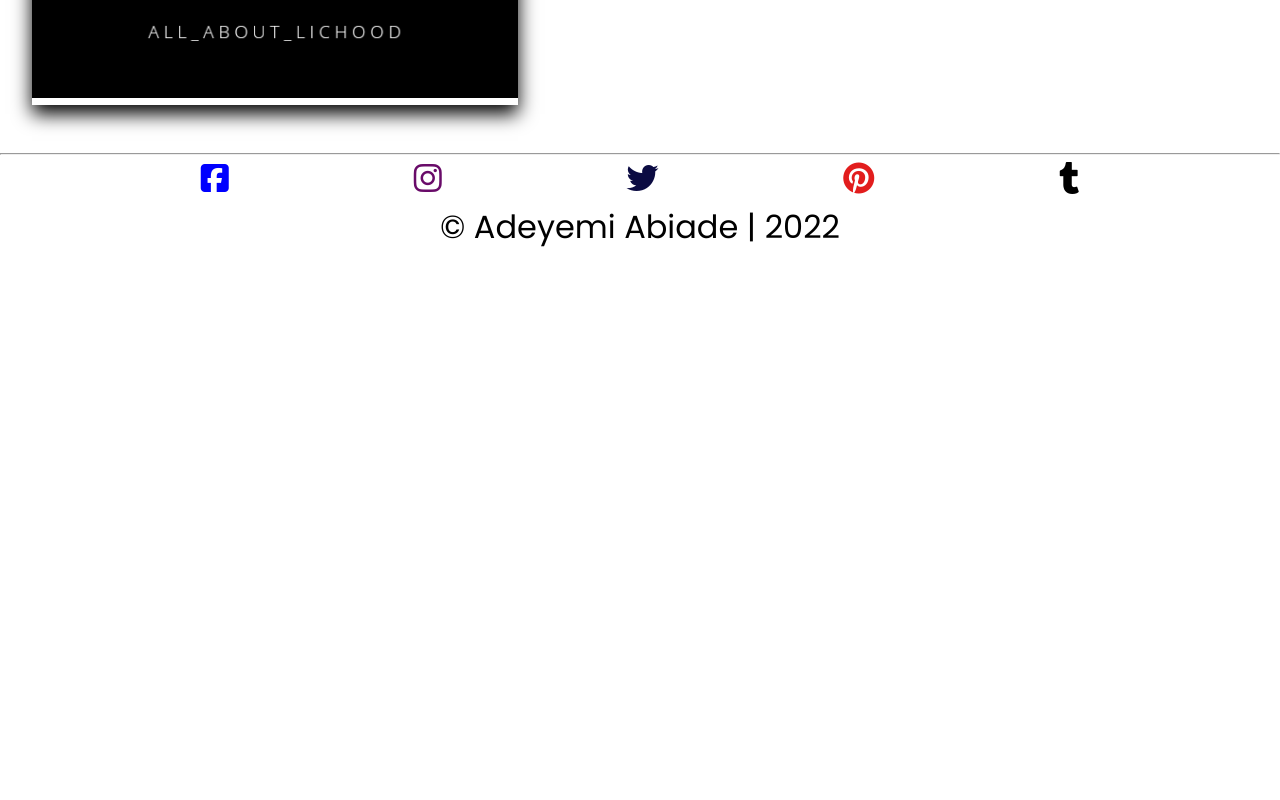
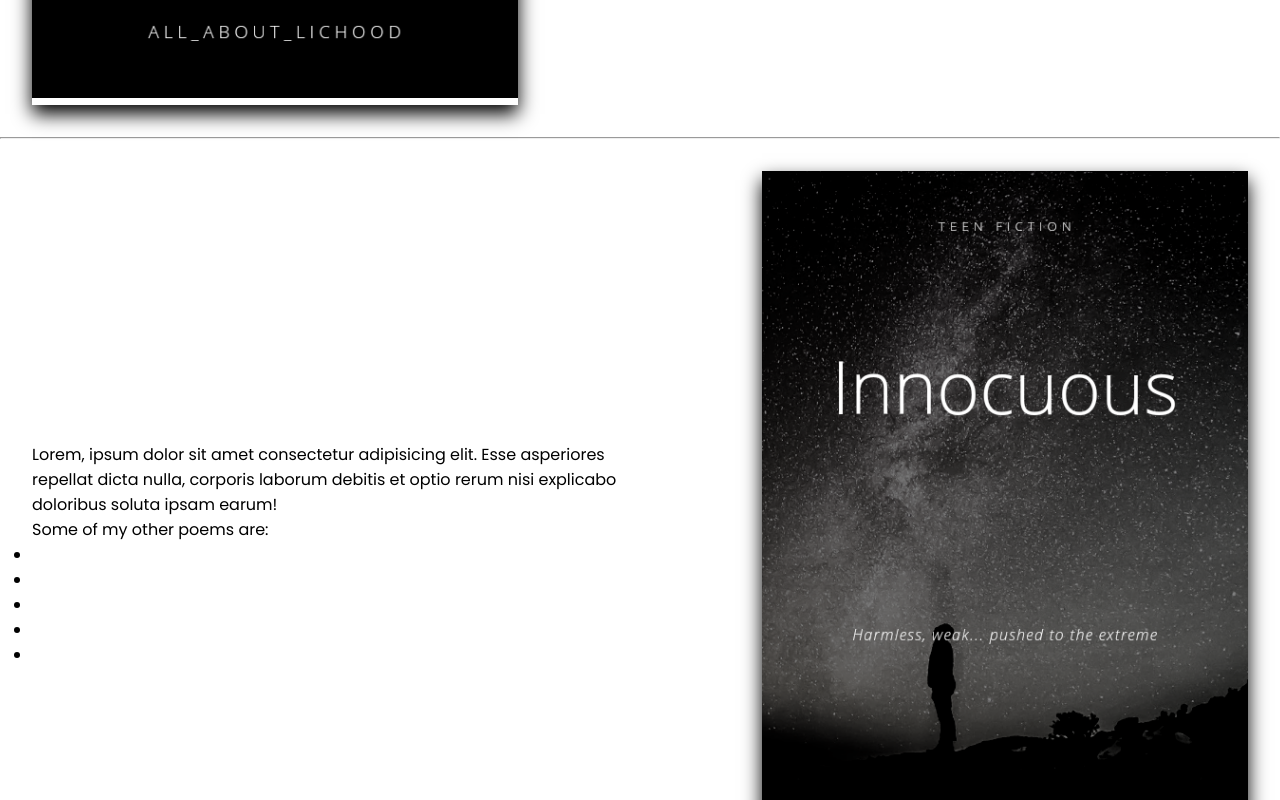
Before and after one commit to Adeyemi-theRustyDev/Adeyemi_Writes_Front_End, a React (Create React App) app: page / in a window 1280 px wide. Shown: the part 1300-2100 px from the top of the page. Before the commit the page ends 1551 px from the top, so only its background shows below. Built offline with nearby package versions, Linux system fonts and the light colour scheme.

Commit message:
Removed error image from error component, added scribbles section to the home component

```diff
--- a/public/dark-theme.css
+++ b/public/dark-theme.css
@@ -203,7 +203,7 @@ input:checked + .slider:before {
 }
 
 /* Wip section */
-.wip{
+.wip, .scribbles{
     display: flex;
     justify-content: space-between;
     align-items: center;
@@ -217,7 +217,7 @@ input:checked + .slider:before {
     width: 100%;
     height: 100%;
 }
-.wip-description{
+.wip-description, .scribble-details-links{
     width: 50%;
 }
 
@@ -337,11 +337,7 @@ input:checked + .slider:before {
 .error-page a{
     color: blue
 }
-.errorImage{
-    background-color: white;
-    width: 15em;
-    margin:1em auto;
-}
+
 
 
 /* Footer component */
--- a/public/light-theme.css
+++ b/public/light-theme.css
@@ -188,7 +188,7 @@ visibility: visible;
 }
 
 /* Wip section */
-.wip{
+.wip, .scribbles{
     display: flex;
     justify-content: space-between;
     align-items: center;
@@ -201,7 +201,7 @@ visibility: visible;
     width: 100%;
     height: 100%;
 }
-.wip-description{
+.wip-description, .scribble-details-links{
     width: 50%;
 }
 
@@ -314,12 +314,6 @@ visibility: visible;
 .error-page span{
     color: rgb(233, 30, 30);
     }
-.errorImage{
-    background-color: white;
-    width: 15em;
-    margin:1em auto;
-}
-
 /* Footer component */
 footer{
     text-align: center;
@@ -404,7 +398,7 @@ footer .social-icons{
         width: 100%;
     }
     /* Wip styles */
-    .wip{
+    .wip, .scribbles{
         flex-direction: column;
         gap: 2em;
     }
--- a/src/pages/Error.jsx
+++ b/src/pages/Error.jsx
@@ -2,9 +2,6 @@ import {Link } from 'react-router-dom';
 const Error = () => {
     return (
         <div className="error-page">
-            <div className="errorImage">
-            <img src="images/Logosmall.png" alt="" />
-            </div>
             <p> <span>Error! Error!</span> The Page you are looking for can not be found.</p>
             <Link to="/">go back to the home page</Link>
         </div>
--- a/src/pages/Home.jsx
+++ b/src/pages/Home.jsx
@@ -1,25 +1,26 @@
 const Home = () => {
   return (
     <div className="home-component">
+      {/* Intro */}
       <section className="intro section">
         <div className="author-info">
-          <img src="images/author.jpg" alt="" aria-hidden="true"/>
+          <img src="images/author.jpg" alt="" aria-hidden="true" />
           <p>
-          Hey there&#x1F44B;, my name is Adeyemi Abiade. I am an aspiring writer
-          and poet.
+            Hey there&#x1F44B;, my name is Adeyemi Abiade. I am an aspiring
+            writer and poet.
           </p>
           <p>
             I like to read all sorts of books, especially fantasy, sci-fi and
             adventure books. <br />
-          I also like challenges and solving problems; in my free time i observe
-          nature and ponder about the mysteries of life. <br />
-          I am currently writing a teen fiction novel, to be published on
-          Wattpad, titled
+            I also like challenges and solving problems; in my free time i
+            observe nature and ponder about the mysteries of life. <br />I am
+            currently writing a teen fiction novel, to be published on Wattpad,
+            titled
             <span>
-          <a href="http://" target="_blank" rel="noopener noreferrer"
-              >Innocuous</a
-            ></span
-          >
+              <a href="http://" target="_blank" rel="noopener noreferrer">
+                Innocuous
+              </a>
+            </span>
             and also a poetry collection called
             <span>
               <a
@@ -28,9 +29,9 @@ const Home = () => {
               >
                 Scribbles
               </a>
-                </span>.
-                 <br />
-          I am a Nigerian, Muslim and an Aquarius.
+            </span>
+            .
+            <br />I am a Nigerian, Muslim and an Aquarius.
           </p>
         </div>
         <div className="img-prompt">
@@ -39,22 +40,48 @@ const Home = () => {
         </div>
       </section>
       <hr />
+      {/* Wip */}
       <section className="wip section">
         <div className="wip-image">
-          <img src="images/innocuous_cover.png" alt="Book Cover"  />
+          <img src="images/innocuous_cover.png" alt="Book Cover" />
         </div>
         <div className="wip-description">
-            Lorem ipsum dolor sit amet consectetur adipisicing elit. Voluptatem odit
-            porro autem doloribus quasi commodi repellat a labore, debitis alias id
-            velit error repudiandae voluptatum nulla nobis consequuntur voluptate?
-            Ratione eligendi asperiores, possimus ipsam totam natus exercitationem
-            voluptate id molestiae inventore blanditiis dolores maiores. Fugit velit
-            doloribus inventore fugiat cumque ipsum soluta id nobis impedit eius
-            cupiditate ea, quo pariatur nemo sed praesentium. Quam repellat aliquam
+          Lorem ipsum dolor sit amet consectetur adipisicing elit. Voluptatem
+          odit porro autem doloribus quasi commodi repellat a labore, debitis
+          alias id velit error repudiandae voluptatum nulla nobis consequuntur
+          voluptate? Ratione eligendi asperiores, possimus ipsam totam natus
+          exercitationem voluptate id molestiae inventore blanditiis dolores
+          maiores. Fugit velit doloribus inventore fugiat cumque ipsum soluta id
+          nobis impedit eius cupiditate ea, quo pariatur nemo sed praesentium.
+          Quam repellat aliquam
         </div>
+      </section>
+      <hr />
+
+      {/* Scribbles */}
+      <section className="scribbles section">
+        <div className="scribble-details-links">
+          <p>
+            Lorem, ipsum dolor sit amet consectetur adipisicing elit. Esse
+            asperiores repellat dicta nulla, corporis laborum debitis et optio
+            rerum nisi explicabo doloribus soluta ipsam earum!
+          </p>
+          <p>Some of my other poems are:</p>
+          <ul>
+            <li><a href="#"></a></li>
+            <li><a href="#"></a></li>
+            <li><a href="#"></a></li>
+            <li><a href="#"></a></li>
+            <li><a href="#"></a></li>
+          </ul>
+        </div>
+        <div className="wip-image">
+          <img src="images/innocuous_cover.png" alt="scriblles cover" />
+        </div>
+
       </section>
     </div>
   );
-}
+};
 
 export default Home;
--- a/src/tools/useFetch.js
+++ b/src/tools/useFetch.js
@@ -7,7 +7,11 @@ const useFetch = (url) => {
     const [error, setError] = useState(null);
 
     useEffect(()=>{
-        fetch(url)
+        // Creating an abort controller
+        const abortController = new AbortController();
+
+        // Fetching data with the fetch api
+        fetch(url, { signal: abortController.signal })
         .then(res => {
             if(!res.ok){
                 throw Error('Can not get the requested resource!!!');
@@ -19,9 +23,16 @@ const useFetch = (url) => {
             setIsPending(false);
         })
         .catch((err) =>{
-            setIsPending(false);
-            setError(true);
+            if(err.name === 'AbortError'){
+                console.log('Fetch Aborted');
+            }
+            else{
+                setIsPending(false);
+                setError(true);
+            }
         })
+        // Using abort controller to stop the fetch request
+        return ()=> abortController.abort();
     }, [url]);
 
 
```
Also changed, not shown: public/manifest.json. Lines whose indentation alone changed are shown as unchanged.
